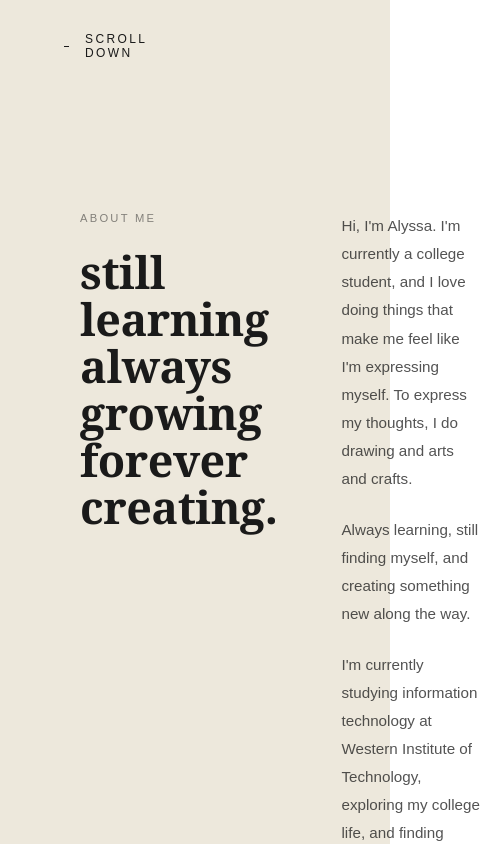
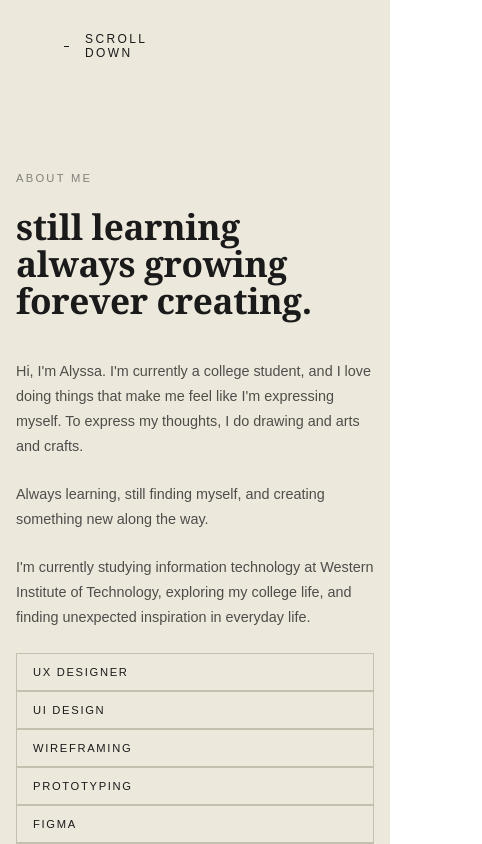
Before and after one commit to Alyszaqwer/Portfolio, a React (Create React App) app: page / in a window 390 px wide. Shown: the part 720-1564 px from the top of the page, 482 px wide, since content can reach past the window. Built offline with nearby package versions, Linux system fonts and the light colour scheme.

Commit message:
Make portfolio responsive

```diff
--- a/src/components/About/About.css
+++ b/src/components/About/About.css
@@ -140,3 +140,65 @@ body.dark .skillTag:hover {
   background-color: #e8e3d8;
   color: #141410;
 }
+
+/* Rzpnsv*/
+
+@media (max-width: 1024px) {
+  .about {
+    padding: 4rem 2.5rem 5rem;
+    gap: 0 2.5rem;
+  }
+}
+
+
+@media (max-width: 768px) {
+  .about {
+    grid-template-columns: 1fr;
+    grid-template-rows: auto;
+    min-height: auto;
+    padding: 3rem 1.5rem 4rem;
+    gap: 2rem 0;
+  }
+
+  .aboutCircle {
+    width: 2.5rem;
+    height: 2.5rem;
+    margin-bottom: 1.5rem;
+  }
+
+  .aboutHeading {
+    font-size: clamp(2.2rem, 9vw, 3.2rem);
+  }
+
+  .aboutBio {
+    font-size: 0.9rem;
+    line-height: 1.75;
+  }
+}
+
+
+@media (max-width: 480px) {
+  .about {
+    padding: 2.5rem 1rem 3rem;
+  }
+
+  .skillsGrid {
+    grid-template-columns: 1fr;
+  }
+
+  .skillTag {
+    padding: 0.75rem 1rem;
+  }
+}
+
+
+@media (hover: none) {
+  .skillTag:hover {
+    background-color: transparent;
+    color: #1a1a1a;
+  }
+  body.dark .skillTag:hover {
+    background-color: transparent;
+    color: #e8e3d8;
+  }
+}
--- a/src/components/Contact/Contact.css
+++ b/src/components/Contact/Contact.css
@@ -259,3 +259,66 @@ body.dark .footerLink {
     gap: 1rem;
   }
 }
+
+
+/* Rzpnsv*/
+
+@media (max-width: 1024px) {
+  .about {
+    padding: 4rem 2.5rem 5rem;
+    gap: 0 2.5rem;
+  }
+}
+
+
+@media (max-width: 768px) {
+  .about {
+    grid-template-columns: 1fr;
+    grid-template-rows: auto;
+    min-height: auto;
+    padding: 3rem 1.5rem 4rem;
+    gap: 2rem 0;
+  }
+
+  .aboutCircle {
+    width: 2.5rem;
+    height: 2.5rem;
+    margin-bottom: 1.5rem;
+  }
+
+  .aboutHeading {
+    font-size: clamp(2.2rem, 9vw, 3.2rem);
+  }
+
+  .aboutBio {
+    font-size: 0.9rem;
+    line-height: 1.75;
+  }
+}
+
+
+@media (max-width: 480px) {
+  .about {
+    padding: 2.5rem 1rem 3rem;
+  }
+
+  .skillsGrid {
+    grid-template-columns: 1fr;
+  }
+
+  .skillTag {
+    padding: 0.75rem 1rem;
+  }
+}
+
+
+@media (hover: none) {
+  .skillTag:hover {
+    background-color: transparent;
+    color: #1a1a1a;
+  }
+  body.dark .skillTag:hover {
+    background-color: transparent;
+    color: #e8e3d8;
+  }
+}
--- a/src/components/Intro/Intro.css
+++ b/src/components/Intro/Intro.css
@@ -117,3 +117,65 @@
 
   }
 }
+
+/* Rzpnsv*/
+
+@media (max-width: 1024px) {
+  .about {
+    padding: 4rem 2.5rem 5rem;
+    gap: 0 2.5rem;
+  }
+}
+
+
+@media (max-width: 768px) {
+  .about {
+    grid-template-columns: 1fr;
+    grid-template-rows: auto;
+    min-height: auto;
+    padding: 3rem 1.5rem 4rem;
+    gap: 2rem 0;
+  }
+
+  .aboutCircle {
+    width: 2.5rem;
+    height: 2.5rem;
+    margin-bottom: 1.5rem;
+  }
+
+  .aboutHeading {
+    font-size: clamp(2.2rem, 9vw, 3.2rem);
+  }
+
+  .aboutBio {
+    font-size: 0.9rem;
+    line-height: 1.75;
+  }
+}
+
+
+@media (max-width: 480px) {
+  .about {
+    padding: 2.5rem 1rem 3rem;
+  }
+
+  .skillsGrid {
+    grid-template-columns: 1fr;
+  }
+
+  .skillTag {
+    padding: 0.75rem 1rem;
+  }
+}
+
+
+@media (hover: none) {
+  .skillTag:hover {
+    background-color: transparent;
+    color: #1a1a1a;
+  }
+  body.dark .skillTag:hover {
+    background-color: transparent;
+    color: #e8e3d8;
+  }
+}
--- a/src/components/Work/Work.css
+++ b/src/components/Work/Work.css
@@ -106,3 +106,65 @@ body.dark .projectTag {
   text-decoration: none;
   color: inherit;
 }
+
+/* Rzpnsv*/
+
+@media (max-width: 1024px) {
+  .about {
+    padding: 4rem 2.5rem 5rem;
+    gap: 0 2.5rem;
+  }
+}
+
+
+@media (max-width: 768px) {
+  .about {
+    grid-template-columns: 1fr;
+    grid-template-rows: auto;
+    min-height: auto;
+    padding: 3rem 1.5rem 4rem;
+    gap: 2rem 0;
+  }
+
+  .aboutCircle {
+    width: 2.5rem;
+    height: 2.5rem;
+    margin-bottom: 1.5rem;
+  }
+
+  .aboutHeading {
+    font-size: clamp(2.2rem, 9vw, 3.2rem);
+  }
+
+  .aboutBio {
+    font-size: 0.9rem;
+    line-height: 1.75;
+  }
+}
+
+
+@media (max-width: 480px) {
+  .about {
+    padding: 2.5rem 1rem 3rem;
+  }
+
+  .skillsGrid {
+    grid-template-columns: 1fr;
+  }
+
+  .skillTag {
+    padding: 0.75rem 1rem;
+  }
+}
+
+
+@media (hover: none) {
+  .skillTag:hover {
+    background-color: transparent;
+    color: #1a1a1a;
+  }
+  body.dark .skillTag:hover {
+    background-color: transparent;
+    color: #e8e3d8;
+  }
+}
--- a/src/components/navbar.css
+++ b/src/components/navbar.css
@@ -87,3 +87,66 @@ body.dark .deskTopMenuList:hover {
 .letsTalk:hover {
     opacity: 0.5;
 }
+
+
+/* Rzpnsv*/
+
+@media (max-width: 1024px) {
+  .about {
+    padding: 4rem 2.5rem 5rem;
+    gap: 0 2.5rem;
+  }
+}
+
+
+@media (max-width: 768px) {
+  .about {
+    grid-template-columns: 1fr;
+    grid-template-rows: auto;
+    min-height: auto;
+    padding: 3rem 1.5rem 4rem;
+    gap: 2rem 0;
+  }
+
+  .aboutCircle {
+    width: 2.5rem;
+    height: 2.5rem;
+    margin-bottom: 1.5rem;
+  }
+
+  .aboutHeading {
+    font-size: clamp(2.2rem, 9vw, 3.2rem);
+  }
+
+  .aboutBio {
+    font-size: 0.9rem;
+    line-height: 1.75;
+  }
+}
+
+
+@media (max-width: 480px) {
+  .about {
+    padding: 2.5rem 1rem 3rem;
+  }
+
+  .skillsGrid {
+    grid-template-columns: 1fr;
+  }
+
+  .skillTag {
+    padding: 0.75rem 1rem;
+  }
+}
+
+
+@media (hover: none) {
+  .skillTag:hover {
+    background-color: transparent;
+    color: #1a1a1a;
+  }
+  body.dark .skillTag:hover {
+    background-color: transparent;
+    color: #e8e3d8;
+  }
+}
```
